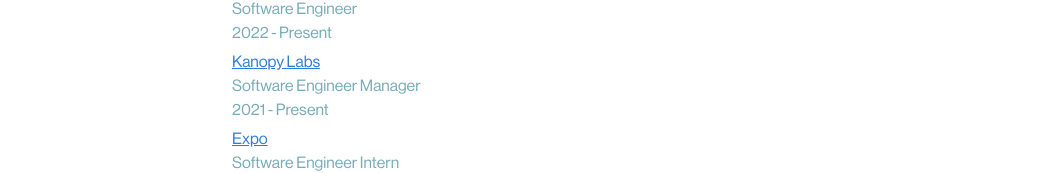
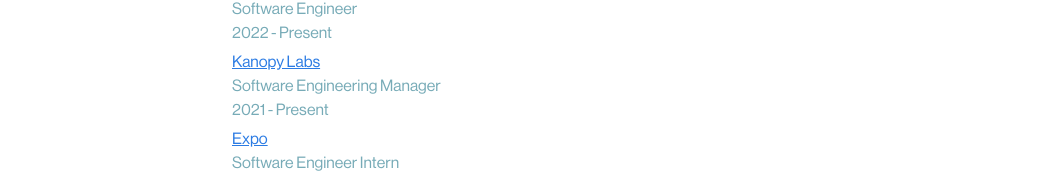
Before and after one commit to haydendaly/haydendaly.github.io, a React app: page /about in a window 1280 px wide. Shown: the part 227-400 px from the top of the page, without its empty margins (108-1170 px from the left). Built offline with nearby package versions, Linux system fonts and the light colour scheme.

Commit message:
add kanopy

```diff
--- a/src/components/Global/Data.tsx
+++ b/src/components/Global/Data.tsx
@@ -277,7 +277,7 @@
           link="https://sutro.xyz"
         />
         <Experience
-          role="Software Engineer Manager"
+          role="Software Engineering Manager"
           name="Kanopy Labs"
           dates="2021 - Present"
           link="https://kanopylabs.com"
```
